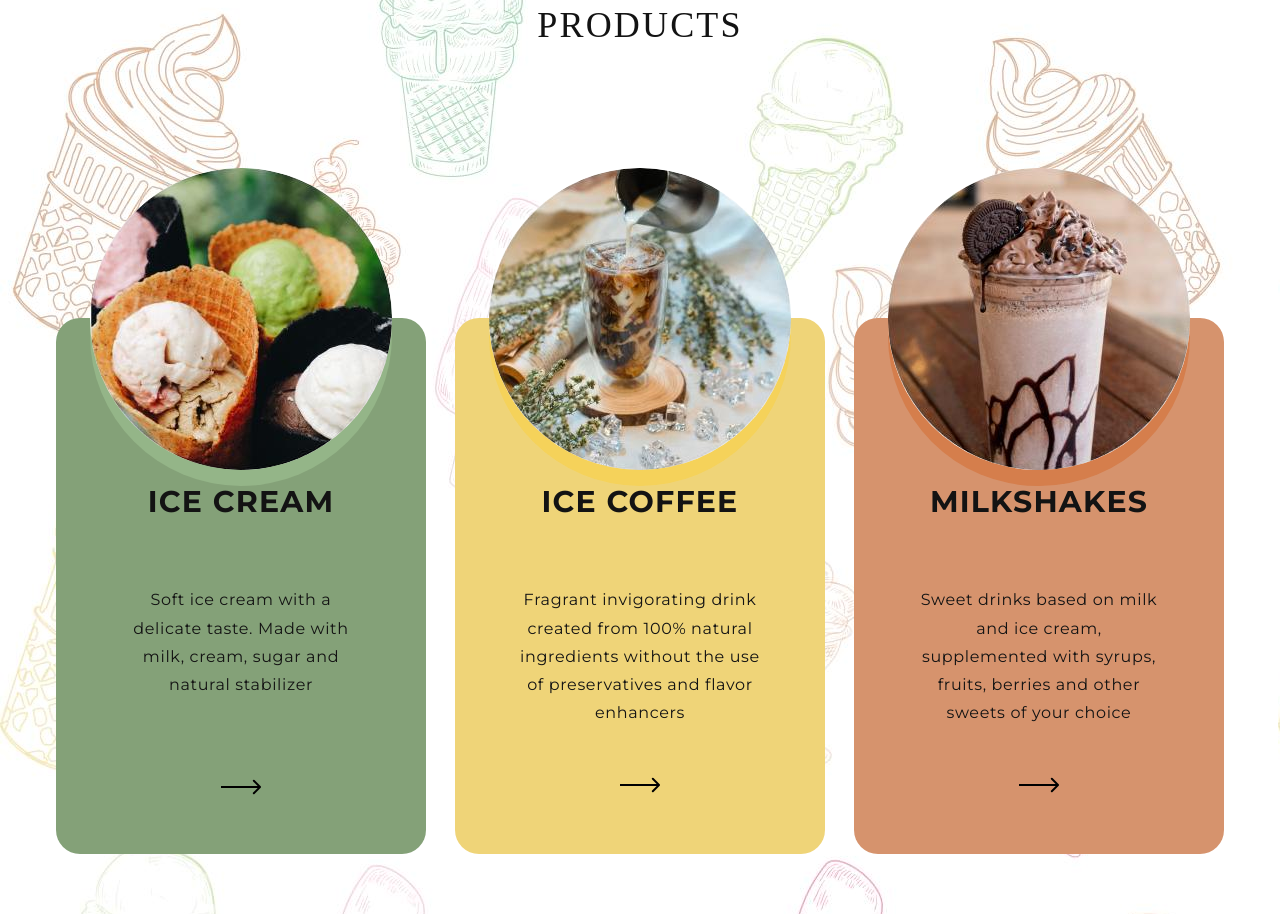
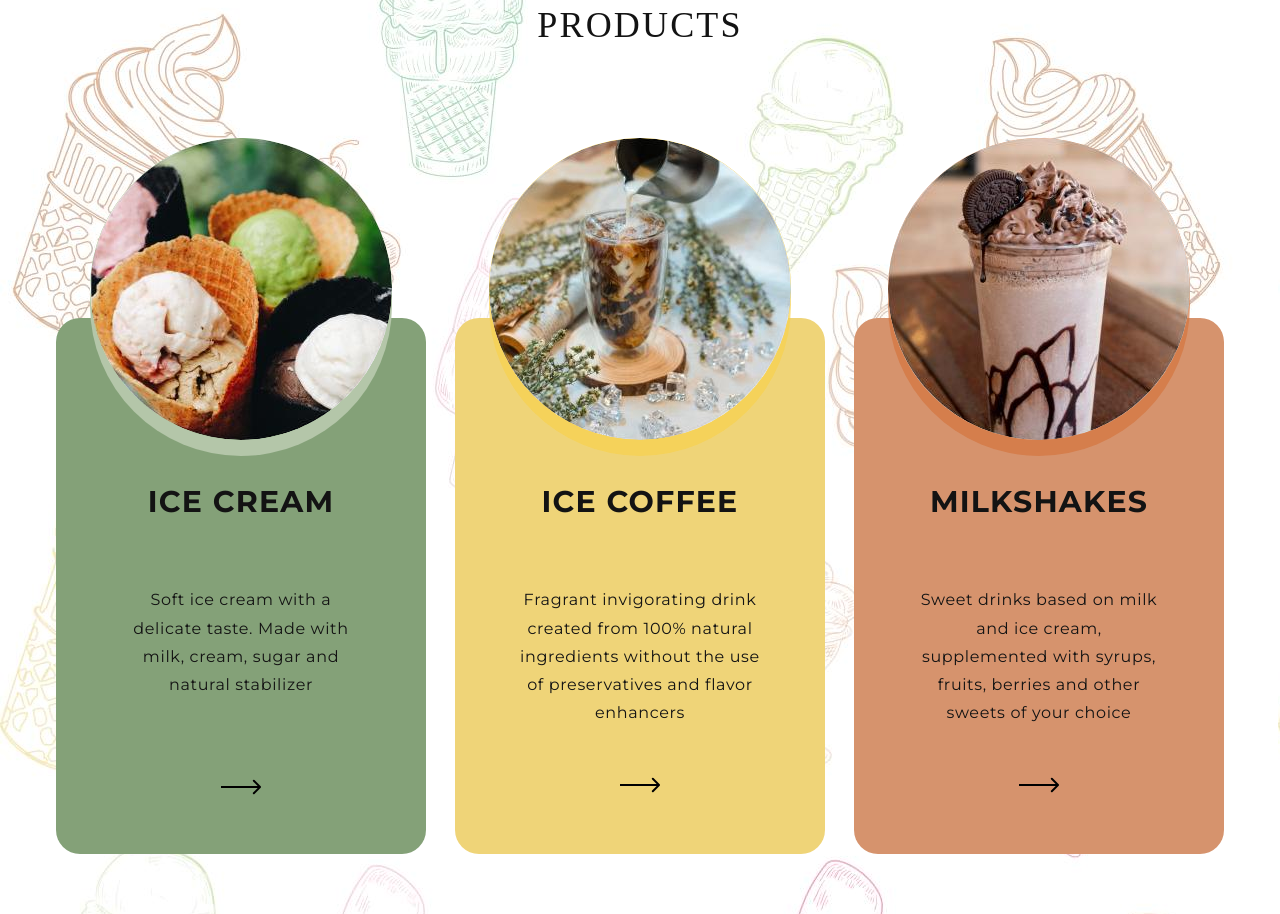
Before and after one commit to Iryna986/myzagotovka23, a plain HTML site: page index.html in a window 1280 px wide. Shown: the part 787-1701 px from the top of the page. Drawn offline with nearby package versions, Linux system fonts and the light colour scheme; a web font is replaced by a local one.

Commit message:
boxshadow

```diff
--- a/css/styles.css
+++ b/css/styles.css
@@ -400,17 +400,46 @@ pointer-events: none;
 .product-item-cream-img {
   position: absolute;
   left: 34px;
-
+  margin: 0 auto;
+  margin-top: -30px;
+  border-radius: 50%;
+  width: 302px;
+  height: 302px;
+  /* background: linear-gradient(0deg, rgba(156, 190, 143, 0.7), rgba(156, 190, 143, 0.7)), #D9D9D9;
+  box-shadow: 0px 8px 30px rgba(10, 136, 23, 0.25); */
+  background-color: #9CBE8F;
+  -webkit-box-shadow: 0px 16px 0px 0px rgba(180, 198, 169, 1);
+  -moz-box-shadow: 0px 16px 0px 0px rgba(180, 198, 169, 1);
+  box-shadow: 0px 16px 0px 0px rgba(180, 198, 169, 1);
+  overflow: hidden;
 }
 
 .product-item-coffee-img {
   position: absolute;
   left: 34px;
+  margin: 0 auto;
+  margin-top: -30px;
+  border-radius: 50%;
+  width: 302px;
+  height: 302px;
+  background: #F8D24E;
+  box-shadow: 0px 16px 0px 0px rgba(248, 210, 78, 0.7);
+  overflow: hidden;
 }
 
 .product-item-milk-img {
   position: absolute;
   left: 34px;
+  margin: 0 auto;
+  margin-top: -30px;
+  border-radius: 50%;
+  width: 302px;
+  height: 302px;
+  background: #D6936D;
+  -webkit-box-shadow: 0px 16px 0px 0px rgb(213 117 63 / 70%);
+  -moz-box-shadow: 0px 16px 0px 0px rgb(213 117 63 / 70%);
+  box-shadow: 0px 16px 0px 0px rgb(213 117 63 / 70%);
+  overflow: hidden;
 }
 
 /*************/
@@ -458,7 +487,6 @@ pointer-events: none;
   width: 370px;
   height: 536px;
   margin-top: 150px;
-
 }
 
 .product-title-item {
@@ -488,38 +516,28 @@ pointer-events: none;
   max-width: 242px;
   margin: 0 auto;
   margin-bottom: 50px;
-  /* margin-left: 61px;
-  margin-right: 63px;
-  margin-bottom: 50px; */
 }
 
-/* border: 30px solid red; */
 .cream-img {
-  /* margin: 0 auto;
-  margin-bottom: 30px; */
-  border-radius: 150%;
-  box-shadow: 0px 16px 0px 0px rgba(156, 190, 143, 0.7);
-
+  border-radius: 50%;
+  /* margin-top: -16px; */
 }
 
 .coffee-img {
-  /* margin: 0 auto;
-  margin-bottom: 30px; */
-  border-radius: 150%;
-  box-shadow: 0px 16px 0px 0px rgba(248, 210, 78, 0.7);
-
+  border-radius: 50%;
+  /* margin-top: -16px; */
 }
 
 .milk-img {
-  /* margin: 0 auto;
-  margin-bottom: 30px; */
-  border-radius: 150px;
-  box-shadow: 0px 16px 0px 0px rgba(213, 117, 63, 0.7);
+  border-radius: 50%;
+  /* margin-top: -16px; */
 }
 
 .product-svg {
   /* margin-bottom: 60px; */
 }
+
+
 
 /**************How it"s made********************************************/
 
@@ -542,7 +560,6 @@ pointer-events: none;
   margin-bottom: 19px;
 }
 
-
 .product-title {
   font-family: 'Seymour One';
   font-style: normal;
@@ -560,7 +577,6 @@ pointer-events: none;
 }
 
 .advantages-img {
-
   border-radius: 1852.2px;
 
 }
@@ -648,6 +664,7 @@ pointer-events: none;
 .product-item-cow-img {
   position: relative;
 
+
   /* display: inline-block;
   vertical-align: middle; */
 }
@@ -660,7 +677,19 @@ pointer-events: none;
 }
 
 /****************************moreicecream**************/
+.moreicecream {
+  background-image: url(../images/desktop/background.jpg);
+}
+
+
+.img-moreicecrem {
+  display: inline-block;
+  border-radius: 50%;
+  margin-top: -98px;
+}
+
 .moreice-picture {
-  max-width: 440px;
-  border-radius: 18px;
+  margin: 0 auto;
+  width: 1013px;
+  border-radius: 50%;
 }
--- a/index.html
+++ b/index.html
@@ -341,13 +341,15 @@
       <!--------------------moreicecream--------------------->
       <section class="moreicecream">
         <div class="container container-moreice">
-          <picture class="moreice-picture">
+          <div class=" moreice-picture">
+          <picture class="img-moreicecrem">
             <source
               srcset="./images/desktop/moreicecream.jpg 1x, ./images/desktop/moreicecream@2.jpg 2x"
             />
             <img src="./images/desktop/moreicecream.jpg" alt="icecream" />
           </picture>
         </div>
+        </div>
       </section>
     </main>
   </body>
```
